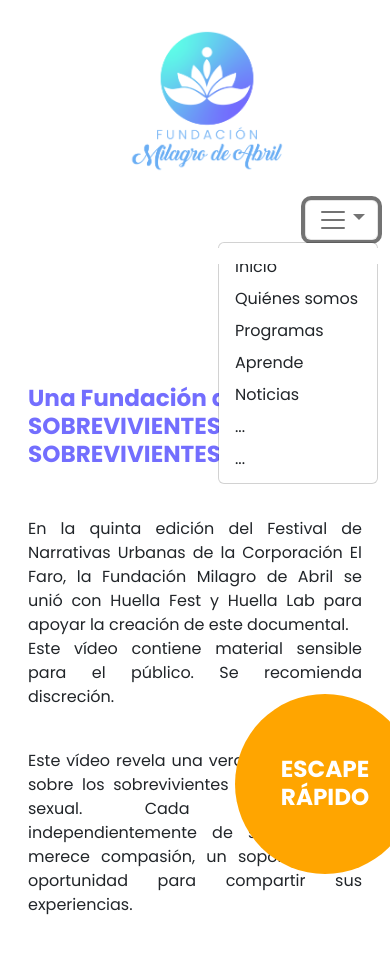
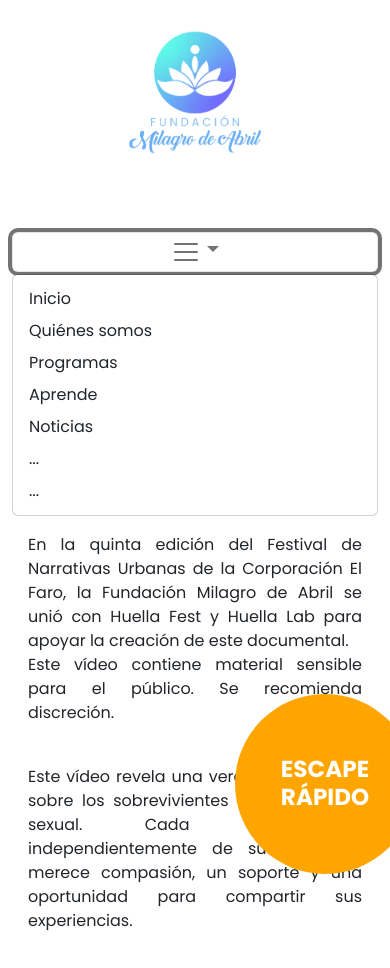
Before and after one commit to yukatana/milagro-de-abril, an Angular app: page /home in a window 390 px wide. Both pictures are taken after a click on the button "Toggle navigation". Shown: the top 968 px of the page. Built offline with nearby package versions, Linux system fonts and the light colour scheme; grey boxes are pictures that could not be loaded.

Commit message:
fixed mobile nav dropdown width and made it sticky

```diff
--- a/src/app/app.component.css
+++ b/src/app/app.component.css
@@ -12,7 +12,15 @@
 }
 
 .navbar-brand > img {
-    max-width: 200px;
+    width: 100%;
+}
+
+.item-container {
+    width: 100%;
+}
+
+.item-container > button {
+    width: 100%;
 }
 
 #escape-button {
@@ -24,11 +32,11 @@
     bottom: -30px;
     right: -25px;
 }
+
 #escape-button:hover {
     background-color:orangered;
     transition: background .4s ease-in-out;
 }
-
 
 #escape-button > h3 {
     font-weight: 700;
--- a/src/app/app.component.html
+++ b/src/app/app.component.html
@@ -2,24 +2,8 @@
     <div class="container-fluid">
         <div class="row mx-auto">
             <a class="navbar-brand" routerLink="home">
-            <img src="../../assets/logo-principal-vertical.png" alt="logo">
+                <img src="../../assets/logo-principal-vertical.png" alt="logo">
             </a>
-        </div>
-
-        <div ngbDropdown display="dynamic">
-            <button ngbDropdownToggle class="navbar-toggler" type="button" data-bs-toggle="collapse" data-bs-target="#navbarSupportedContent"
-                aria-controls="navbarSupportedContent" aria-expanded="false" aria-label="Toggle navigation">
-                <span class="navbar-toggler-icon"></span>
-            </button>
-            <div ngbDropdownMenu>
-                <button ngbDropdownItem routerLink="home">Inicio</button>
-                <button ngbDropdownItem routerLink="quienes-somos">Quiénes somos</button>
-                <button ngbDropdownItem routerLink="programas">Programas</button>
-                <button ngbDropdownItem routerLink="aprende">Aprende</button>
-                <button ngbDropdownItem routerLink="noticias">Noticias</button>
-                <button ngbDropdownItem routerLink="">...</button>
-                <button ngbDropdownItem routerLink="">...</button>
-            </div>
         </div>
     </div>
 </nav>
@@ -62,6 +46,26 @@
     </div>
 </nav>
 
+<nav class="navbar sticky-top bg-white navbar-expand-lg">
+    <div class="container-fluid">
+        <div ngbDropdown display="dynamic" class="col-12">
+            <button ngbDropdownToggle class="navbar-toggler w-100" type="button" data-bs-toggle="collapse" data-bs-target="#navbarSupportedContent"
+                aria-controls="navbarSupportedContent" aria-expanded="false" aria-label="Toggle navigation">
+                <span class="navbar-toggler-icon"></span>
+            </button>
+            <div ngbDropdownMenu class="item-container">
+                <button ngbDropdownItem routerLink="home">Inicio</button>
+                <button ngbDropdownItem routerLink="quienes-somos">Quiénes somos</button>
+                <button ngbDropdownItem routerLink="programas">Programas</button>
+                <button ngbDropdownItem routerLink="aprende">Aprende</button>
+                <button ngbDropdownItem routerLink="noticias">Noticias</button>
+                <button ngbDropdownItem routerLink="">...</button>
+                <button ngbDropdownItem routerLink="">...</button>
+            </div>
+        </div>
+    </div>
+</nav>
+
 <router-outlet></router-outlet>
 
 <a href="https://cnnespanol.cnn.com/" target="_blank">
```
